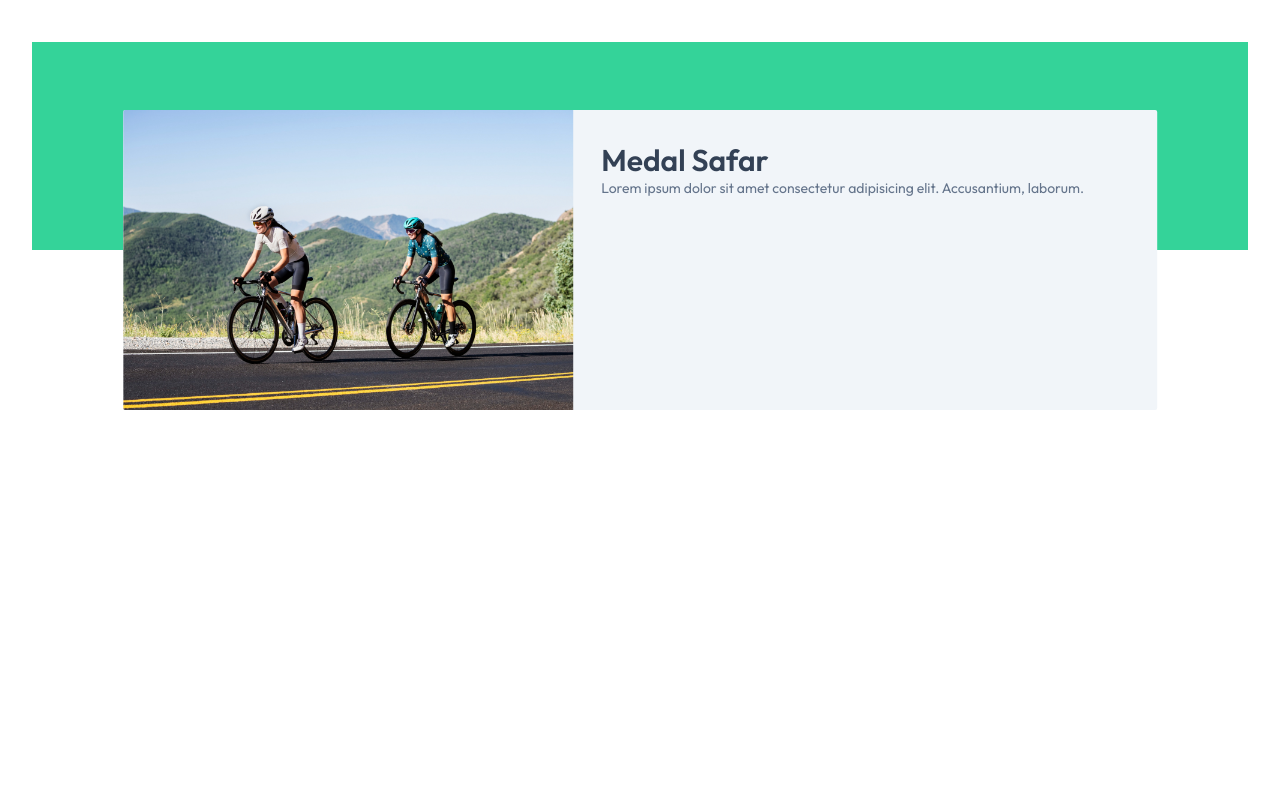
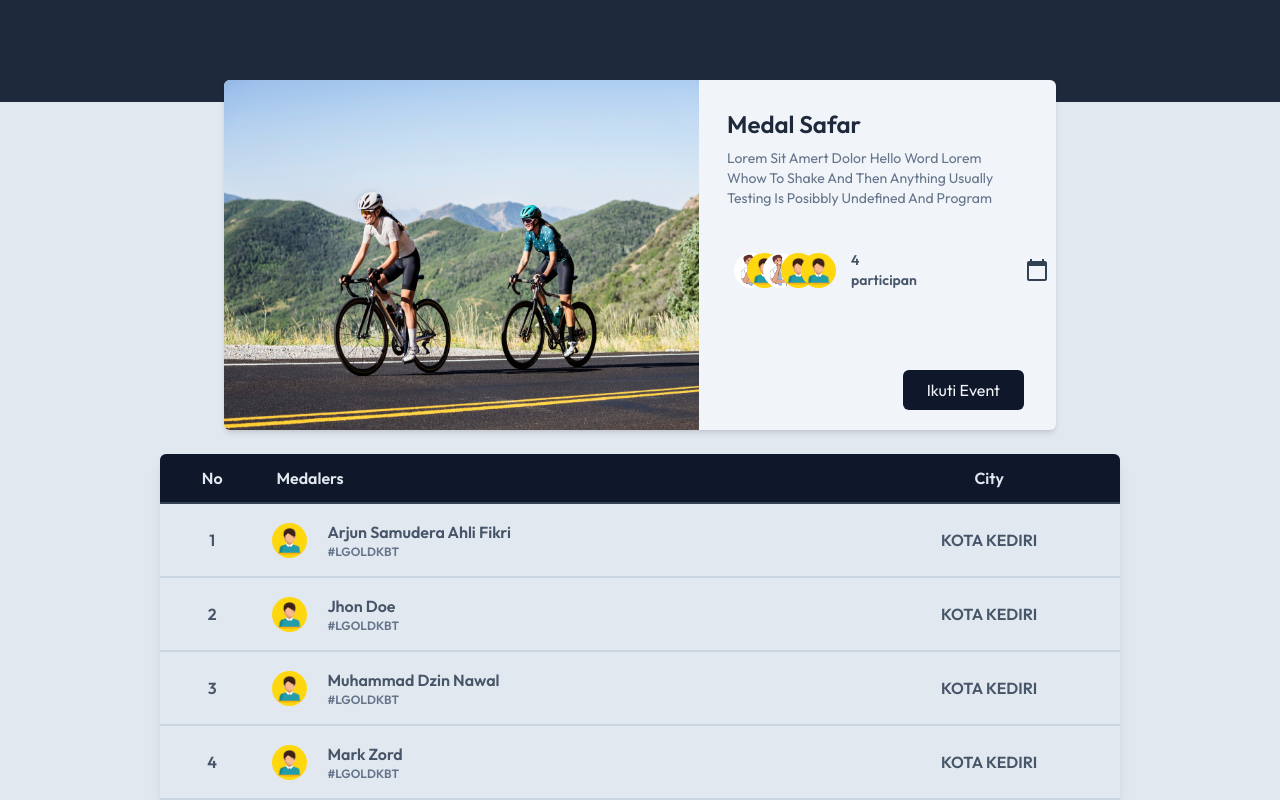
Before and after one commit to ArjunSamuderaAhliFikri/kedunglo-biking-team, a Next.js app: page /ListEventPage/1 in a window 1280 px wide. Built offline with nearby package versions, Linux system fonts and the light colour scheme.

Commit message:
tahap pengembangan : onBuild : fitur mengikuti event KBT

```diff
--- a/src/components/layout/AppShell/index.tsx
+++ b/src/components/layout/AppShell/index.tsx
@@ -29,8 +29,14 @@ const AppShell = (props: AppShellProps): JSX.Element => {
 };
 
 function TemplateLayout(props: AppShellProps): JSX.Element {
+  const { pathname } = useRouter();
   return (
-    <div className="grid 2xl:grid-cols-app-grid-desktop grid-cols-app-grid-laptop gap-5 absolute w-[95%] h-[90dvh] top-1/2 left-1/2 -translate-x-1/2">
+    <div
+      className={`${
+        pathname != "/ListEventPage/[DetailEvent]" &&
+        "grid 2xl:grid-cols-app-grid-desktop grid-cols-app-grid-laptop gap-5 absolute w-[95%] h-[90dvh] top-1/2 left-1/2 -translate-x-1/2"
+      }`}
+    >
       {props.children}
     </div>
   );
--- a/src/pages/ListEventPage/[DetailEvent].tsx
+++ b/src/pages/ListEventPage/[DetailEvent].tsx
@@ -1,11 +1,43 @@
 import { useRouter } from "next/router";
-import { fetchDetailData } from "@/service/fetchDetailData";
 import { useEffect, useState } from "react";
 import Image from "next/image";
+import CalendarTodayIcon from "@mui/icons-material/CalendarToday";
+import { user } from "@/service/user";
+
+type DataDetailEvent = {
+  id: number;
+  title: string;
+  qtyParticipan: number;
+  date: string;
+  description: string;
+  participans: {
+    name: string;
+    age: number;
+    email: string;
+    numberPhone: number;
+    statusMedalers: string;
+  }[];
+};
+
+type ParticipanProfile = {
+  name: string;
+  age: number;
+  email: string;
+  numberPhone: number;
+  statusMedalers: string;
+};
 
 const DetailEvent = (): JSX.Element => {
-  const [dataDetailEvent, setDataDetailEvent] = useState<any>({});
+  const [dataDetailEvent, setDataDetailEvent] = useState<
+    DataDetailEvent | null | undefined
+  >({});
   const { query } = useRouter();
+
+  function handleFollowingEvent(): void {
+    // const addMedalers = dataDetailEvent?.participans.map((data))
+    // setDataDetailEvent({...dataDetailEvent, })
+    return;
+  }
 
   useEffect(() => {
     async function handleFilterData() {
@@ -14,7 +46,9 @@ const DetailEvent = (): JSX.Element => {
 
       const result = response.find((data: any) => data.id == query.DetailEvent);
 
+      setTimeout(() => {
         setDataDetailEvent(result);
+      }, 1000);
     }
 
     handleFilterData();
@@ -22,29 +56,152 @@ const DetailEvent = (): JSX.Element => {
 
   return (
     <>
-      <section className="w-full h-52 bg-slate-400 absolute">
-        <div className="container w-full h-full relative bg-emerald-400 px-4">
-          <div className="flex absolute left-1/2 -bottom-40 -translate-x-1/2  w-[85%] bg-slate-100 rounded-sm overflow-hidden">
+      {dataDetailEvent != undefined && (
+        <>
+          <section className="flex h-screen flex-col gap-y-52 bg-slate-200">
+            <div className="flex justify-center bg-slate-800 w-full h-44 relative mb-36 py-5">
+              <div className="flex bg-slate-100 w-[65%] absolute top-20 h-[350px] mx-auto rounded-md overflow-hidden shadow-md">
                 <Image
                   src={"/images/bikes.jpg"}
-              alt="hero image"
-              width={450}
-              height={300}
+                  alt={dataDetailEvent.title}
+                  width={475}
+                  height={455}
                 />
 
-            <div className="px-7 py-8">
-              <h1 className="text-slate-700 font-semibold text-3xl capitalize">
-                medal safar
+                <div className="p-7">
+                  <div className="tracking-normal w-3/4">
+                    <h1 className="text-slate-800 font-semibold text-2xl capitalize">
+                      {dataDetailEvent.title}
                     </h1>
 
-              <p className="text-slate-500 font-normal text-sm">
-                Lorem ipsum dolor sit amet consectetur adipisicing elit.
-                Accusantium, laborum.
+                    <p className="text-slate-500 font-normal capitalize mt-2 text-sm">
+                      {dataDetailEvent.description}
                     </p>
+                  </div>
+
+                  <div className="flex items-center justify-start mt-5 gap-3 text-slate-700">
+                    <div className="flex items-center w-fit rounded-md p-1">
+                      <ul className="flex w-fit">
+                        <li className="flex justify-center items-center relative h-10 w-10">
+                          <Image
+                            className="rounded-full absolute"
+                            src={"/images/profile-student.jpg"}
+                            alt="profile participan"
+                            width={35}
+                            height={35}
+                          />
+                        </li>
+                        <li className="flex justify-center items-center relative h-10 w-10">
+                          <Image
+                            className="rounded-full absolute z-10 -left-6"
+                            src={"/images/profile-user.jpg"}
+                            alt="profile participan"
+                            width={35}
+                            height={35}
+                          />
+                        </li>
+                        <li className="flex justify-center items-center relative h-10 w-10">
+                          <Image
+                            className="rounded-full absolute z-20 -left-12"
+                            src={"/images/profile-student.jpg"}
+                            alt="profile participan"
+                            width={35}
+                            height={35}
+                          />
+                        </li>
+                        <li className="flex justify-center items-center relative h-10 w-10">
+                          <Image
+                            className="rounded-full absolute z-30 -left-[70px]"
+                            src={"/images/profile-user.jpg"}
+                            alt="profile participan"
+                            width={35}
+                            height={35}
+                          />
+                        </li>
+                        <li className="flex justify-center items-center relative h-10 w-10">
+                          <Image
+                            className="rounded-full absolute z-40 -left-[90px]"
+                            src={"/images/profile-user.jpg"}
+                            alt="profile participan"
+                            width={35}
+                            height={35}
+                          />
+                        </li>
+                      </ul>
+                      <h2 className="-translate-x-20 text-sm font-semibold text-slate-600">
+                        {dataDetailEvent.participans != undefined &&
+                          dataDetailEvent.participans.length}{" "}
+                        participan
+                      </h2>
+                    </div>
+
+                    <div className="flex items-center gap-4 rounded-md p-3">
+                      <CalendarTodayIcon />
+                      <span className="text-sm font-semibold text-slate-600">
+                        {dataDetailEvent.date}
+                      </span>
+                    </div>
+                  </div>
+                  <button
+                    onClick={handleFollowingEvent}
+                    className="text-slate-100 bg-slate-900 px-6 py-2 rounded-md capitalize text-md absolute bottom-5 right-8 transition-all hover:bg-slate-700 hover:text-slate-400"
+                    type="button"
+                  >
+                    ikuti event
+                  </button>
                 </div>
               </div>
             </div>
+            <div className="container flex justify-center">
+              <table className="bg-slate-900 table-auto rounded-md w-3/4 shadow-lg">
+                <thead className="border-b-2 border-slate-700">
+                  <tr>
+                    <th className="p-3 capitalize font-semibold text-slate-200">
+                      no
+                    </th>
+                    <th className="p-3 capitalize font-semibold text-left text-slate-200">
+                      medalers
+                    </th>
+                    <th className="p-3 capitalize font-semibold text-center text-slate-200">
+                      city
+                    </th>
+                  </tr>
+                </thead>
+                <tbody className="bg-slate-200 text-slate-600 font-semibold capitalize">
+                  {dataDetailEvent.participans != undefined &&
+                    dataDetailEvent.participans.map(
+                      (data: ParticipanProfile, id: number) => (
+                        <>
+                          <tr className="border-b-2 border-slate-300">
+                            <td className="py-4 p-2 text-center">{id + 1}</td>
+                            <td className="py-4 flex gap-5 items-center p-2 text-left">
+                              <Image
+                                className="rounded-full"
+                                alt="profil user"
+                                src={"/images/profile-user.jpg"}
+                                width={35}
+                                height={35}
+                              />
+                              <div className="flex flex-col">
+                                <h1 className="text-md">{data.name}</h1>
+                                <span className="text-xs text-slate-500 uppercase">
+                                  #lgoldkbt
+                                </span>
+                              </div>
+                            </td>
+                            <td className="py-4 p-2 text-center uppercase">
+                              kota kediri
+                            </td>
+                          </tr>
+                        </>
+                      )
+                    )}
+                </tbody>
+              </table>
+            </div>
           </section>
+        </>
+      )}
     </>
   );
 };
--- a/src/service/data-events.ts
+++ b/src/service/data-events.ts
@@ -9,6 +9,30 @@ export const dataEvents = [
     participans: [
       {
         name: "Arjun Samudera Ahli Fikri",
+        age: 18,
+        city: "Kota Kediri",
+        email: "arjunsaf717@gmail.com",
+        numberPhone: 1234344343,
+        statusMedalers: "LGOLDKBT",
+      },
+      {
+        name: "Jhon Doe",
+        age: 18,
+        city: "Kota Serang",
+        email: "arjunsaf717@gmail.com",
+        numberPhone: 1234344343,
+        statusMedalers: "LSILVERKBT",
+      },
+      {
+        name: "Muhammad Dzin Nawal",
+        age: 18,
+        city: "Kota Kediri",
+        email: "arjunsaf717@gmail.com",
+        numberPhone: 1234344343,
+        statusMedalers: "LBRONZEKBT",
+      },
+      {
+        name: "Mark Zord",
         age: 18,
         city: "Kota Kediri",
         email: "arjunsaf717@gmail.com",
--- /dev/null
+++ b/src/service/user.ts
@@ -0,0 +1,8 @@
+export const user = {
+  name: "muhammad nawal",
+  numberPhone: 293930,
+  statusMedalers: "LGOLDKBT",
+  age: 8,
+  city: "kota kediri",
+  email: "nawal",
+};
```
Lines whose indentation alone changed are shown as unchanged.
